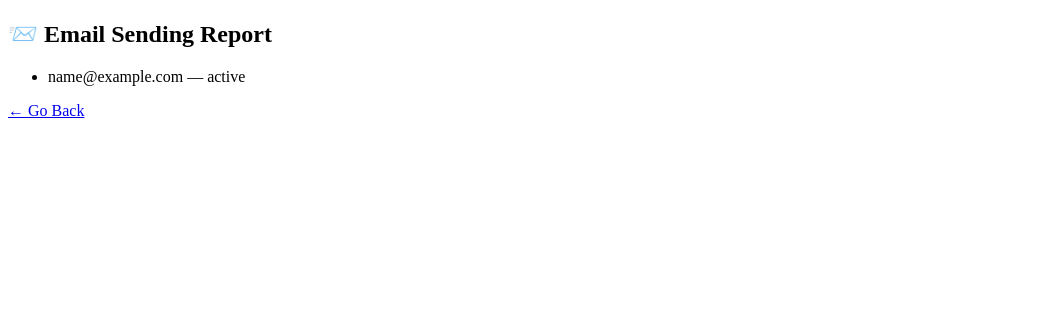
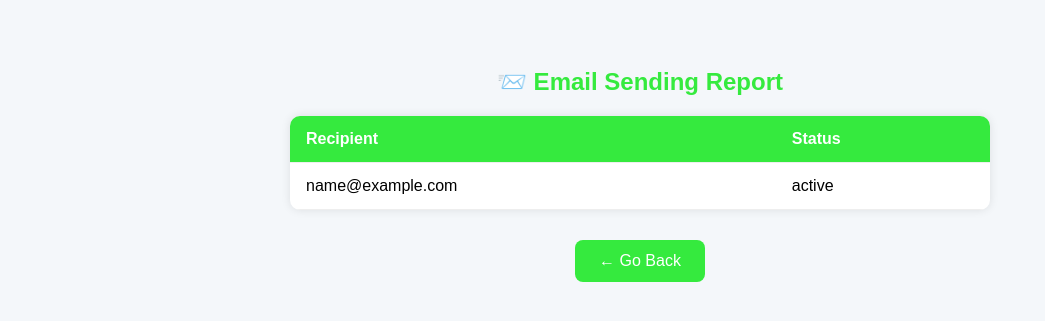
Before and after one commit to padmasai4233/Email-Automation, a Flask app: template templates/status.html in a window 1280 px wide. Shown: the top 321 px of the page, without its empty margins (0-1045 px from the left). Run offline with Flask 3, Linux system fonts and the light colour scheme; the template is opened without the code that fills it: most values are stand-ins (such as "Sample title", 1, 10 or a date in 2020).

Commit message:
Updated UI and logic to skip missing email rows

```diff
--- a/app.py
+++ b/app.py
@@ -27,7 +27,6 @@ def send_emails():
 
         # ✅ Skip invalid or blank rows
         if not name or not receiver_email or not message_body:
-            status_list.append((receiver_email if receiver_email else '❓ Missing Email', '❌ Skipped: Missing fields'))
             continue
 
         # Compose email
--- a/templates/status.html
+++ b/templates/status.html
@@ -2,15 +2,79 @@
 <!DOCTYPE html>
 <html>
 <head>
-    <title>Status</title>
+    <title>Email Report</title>
+    <style>
+        body {
+            font-family: Arial, sans-serif;
+            background-color: #f4f7fa;
+            display: flex;
+            flex-direction: column;
+            align-items: center;
+            padding: 40px 20px;
+        }
+
+        h2 {
+            color: #35ea3e;
+            margin-bottom: 20px;
+        }
+
+        table {
+            width: 90%;
+            max-width: 700px;
+            border-collapse: collapse;
+            background-color: white;
+            box-shadow: 0 0 10px rgba(0,0,0,0.1);
+            border-radius: 10px;
+            overflow: hidden;
+        }
+
+        th, td {
+            padding: 14px 16px;
+            border-bottom: 1px solid #eee;
+            text-align: left;
+        }
+
+        th {
+            background-color: #35ea3e;
+            color: white;
+        }
+
+        tr:hover {
+            background-color: #f1f1f1;
+        }
+
+        .back-btn {
+            display: inline-block;
+            margin-top: 30px;
+            text-decoration: none;
+            background-color: #35ea3e;
+            color: white;
+            padding: 12px 24px;
+            border-radius: 8px;
+            transition: background-color 0.3s ease;
+        }
+
+        .back-btn:hover {
+            background-color: #2ede5a;
+        }
+    </style>
 </head>
 <body>
     <h2>📨 Email Sending Report</h2>
-    <ul>
+
+    <table>
+        <tr>
+            <th>Recipient</th>
+            <th>Status</th>
+        </tr>
         {% for email, status in results %}
-            <li>{{ email }} — {{ status }}</li>
+        <tr>
+            <td>{{ email if email else "❓ Missing Email" }}</td>
+            <td>{{ status }}</td>
+        </tr>
         {% endfor %}
-    </ul>
-    <a href="/">← Go Back</a>
+    </table>
+
+    <a href="/" class="back-btn">← Go Back</a>
 </body>
 </html>
```
